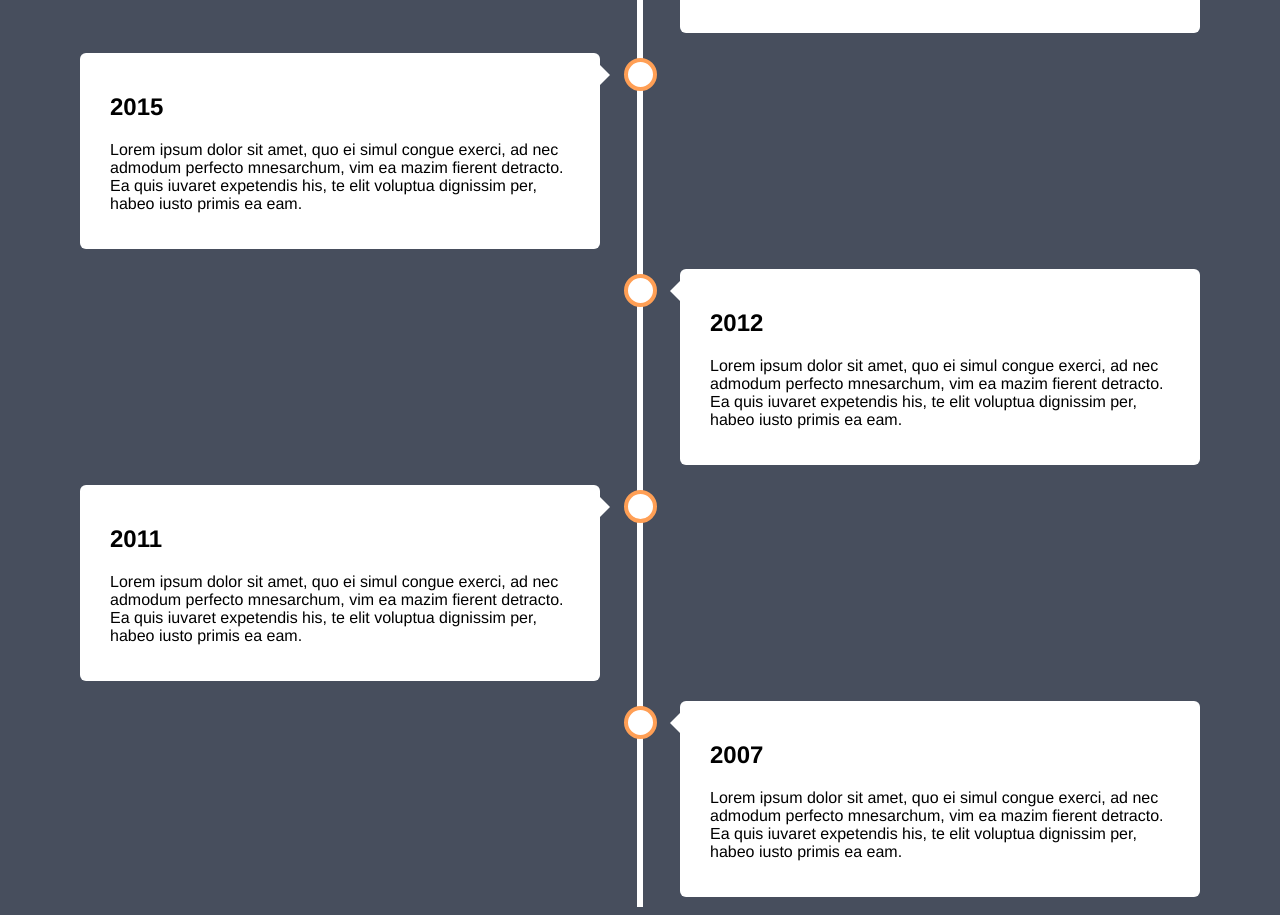
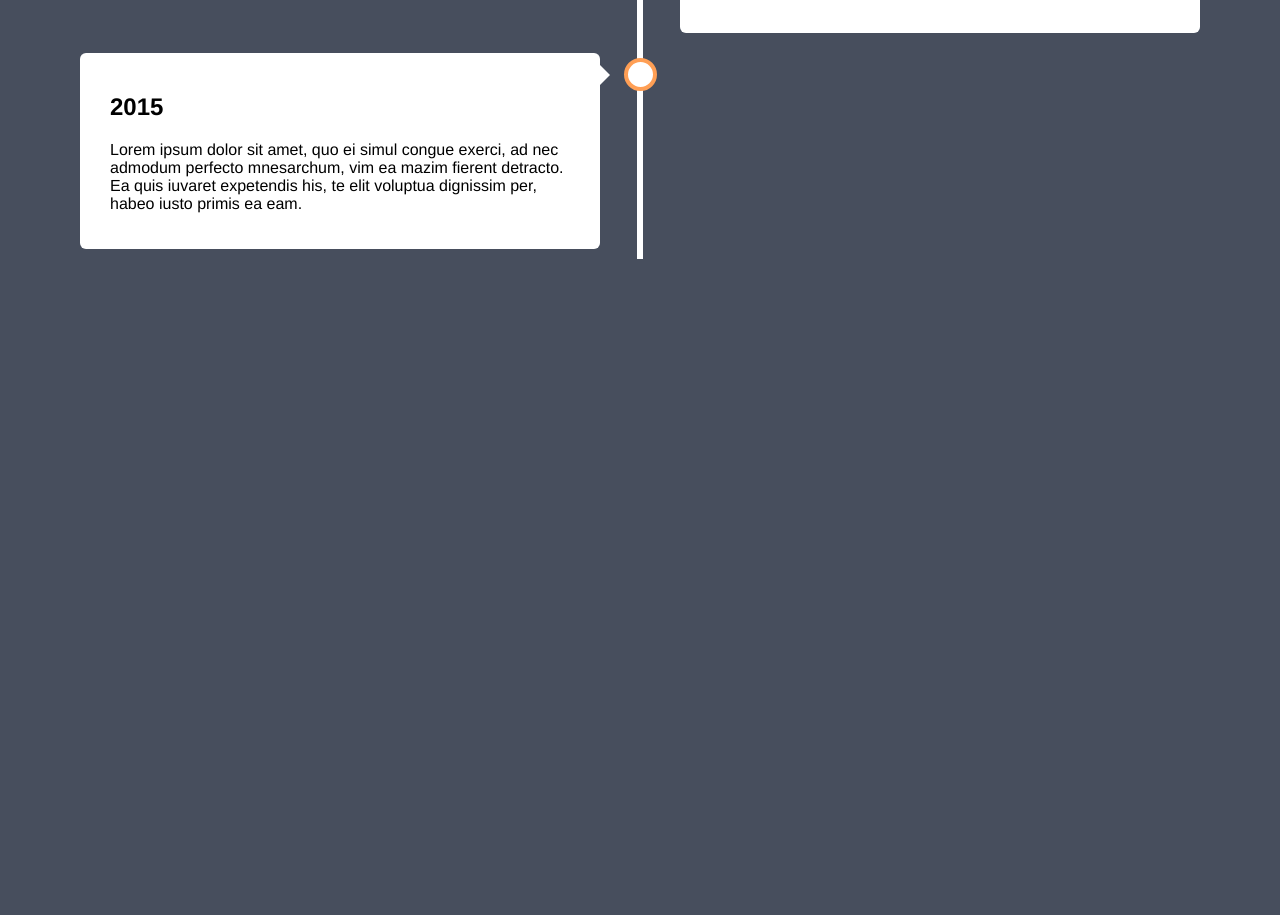
Before and after one commit to egasner/secoms319, a plain HTML site: page Midterm/timeline.html in a window 1280 px wide. Shown: the part 1008-1923 px from the top of the page. After the commit the page ends 1275 px from the top, so only its background shows below. Drawn offline with Linux system fonts and the light colour scheme.

Commit message:
short timeline

```diff
--- a/Midterm/timeline.html
+++ b/Midterm/timeline.html
@@ -32,24 +32,7 @@
         <p>Lorem ipsum dolor sit amet, quo ei simul congue exerci, ad nec admodum perfecto mnesarchum, vim ea mazim fierent detracto. Ea quis iuvaret expetendis his, te elit voluptua dignissim per, habeo iusto primis ea eam.</p>
         </div>
     </div>
-    <div class="container right">
-        <div class="content">
-        <h2>2012</h2>
-        <p>Lorem ipsum dolor sit amet, quo ei simul congue exerci, ad nec admodum perfecto mnesarchum, vim ea mazim fierent detracto. Ea quis iuvaret expetendis his, te elit voluptua dignissim per, habeo iusto primis ea eam.</p>
-        </div>
-    </div>
-    <div class="container left">
-        <div class="content">
-        <h2>2011</h2>
-        <p>Lorem ipsum dolor sit amet, quo ei simul congue exerci, ad nec admodum perfecto mnesarchum, vim ea mazim fierent detracto. Ea quis iuvaret expetendis his, te elit voluptua dignissim per, habeo iusto primis ea eam.</p>
-        </div>
-    </div>
-    <div class="container right">
-        <div class="content">
-        <h2>2007</h2>
-        <p>Lorem ipsum dolor sit amet, quo ei simul congue exerci, ad nec admodum perfecto mnesarchum, vim ea mazim fierent detracto. Ea quis iuvaret expetendis his, te elit voluptua dignissim per, habeo iusto primis ea eam.</p>
-        </div>
-    </div>
+
     </div>
 </body>
 </html>
```
